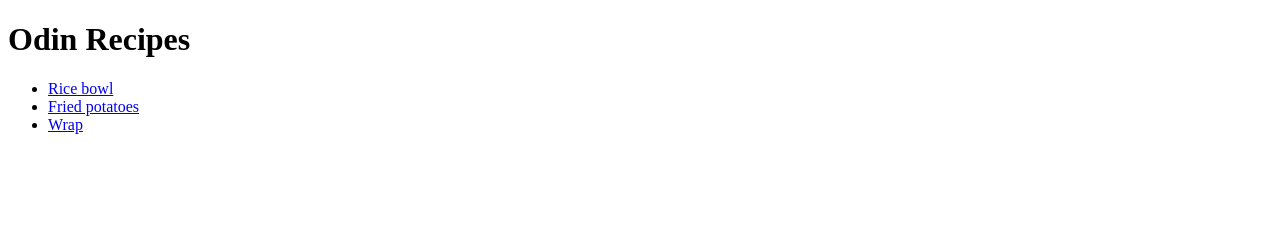
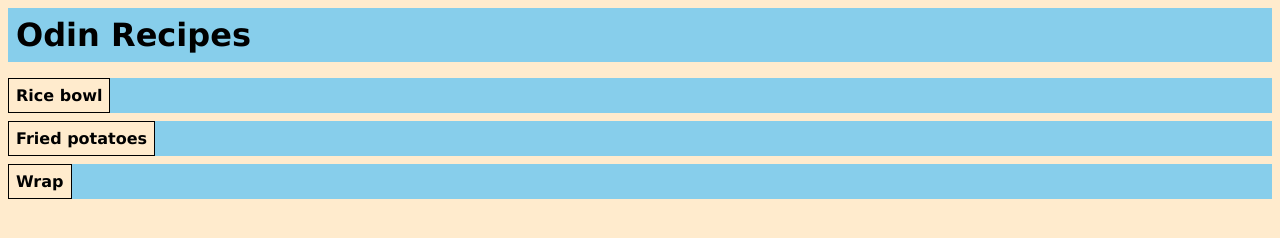
Before and after one commit to v6lurkoer/the-odin-project, a plain HTML site: page odin-recipes/index.html in a window 1280 px wide. Drawn offline with Linux system fonts and the light colour scheme.

Commit message:
styled my recipe pages with css

```diff
--- a/odin-recipes/index.html
+++ b/odin-recipes/index.html
@@ -3,14 +3,13 @@
   <head>
     <meta charset="UTF-8">
     <title>Odin Recipes</title>
+    <link rel="stylesheet" href="./style.css">
   </head>
 
   <body>
-    <h1>Odin Recipes</h1>
-    <ul>
-      <li><a href="./recipes/rice-bowl.html">Rice bowl</a></li>
-      <li><a href="./recipes/fried-potatoes.html">Fried potatoes</a></li>
-      <li><a href="./recipes/wrap.html">Wrap</a></li>
-    </ul>
+    <h1 class="main-h1">Odin Recipes</h1>
+    <div class="recipe-link"><a href="./recipes/rice-bowl.html">Rice bowl</a></div>
+    <div class="recipe-link"><a href="./recipes/fried-potatoes.html">Fried potatoes</a></div>
+    <div class="recipe-link"><a href="./recipes/wrap.html">Wrap</a></div>
   </body>
 </html>
--- /dev/null
+++ b/odin-recipes/style.css
@@ -0,0 +1,55 @@
+body {
+  background-color: #FFEBCD;
+  font-family: "Verdana", "Arial", sans-serif;
+}
+
+.main-h1 {
+  margin-bottom: 16px;
+}
+
+.recipe-link {
+  display: block;
+  background-color: #87CEEB;
+  padding: 8px;
+  padding-left: 0px;
+  margin: 8px 0;
+}
+
+a {
+  box-shadow: 0 0 0 1px black inset;
+  background-color: #FFEBCD;
+  padding: 8px;
+  font-weight: bold;
+  text-decoration: none;
+  color: #000000;
+}
+
+a:hover {
+  background-color: #DEB887;
+}
+
+h1,
+h2,
+h3 {
+  padding: 8px;
+  background-color: #87CEEB;
+  margin: 8px 0;
+}
+
+.footer {
+  background-color: #87CEEB;
+  padding: 8px;
+  padding-left: 0px;
+}
+
+.home {
+  display: inline;
+  box-shadow: 0 0 0 1px black inset;
+  background-color: #FFEBCD;
+  padding: 8px;
+  font-weight: bold;
+}
+
+.home:hover {
+  background-color: #DEB887;
+}
```
Also changed, not shown: odin-recipes/recipes/fried-potatoes.html (+2 -1 lines), odin-recipes/recipes/rice-bowl.html (+2 -1 lines), odin-recipes/recipes/wrap.html (+2 -1 lines).
